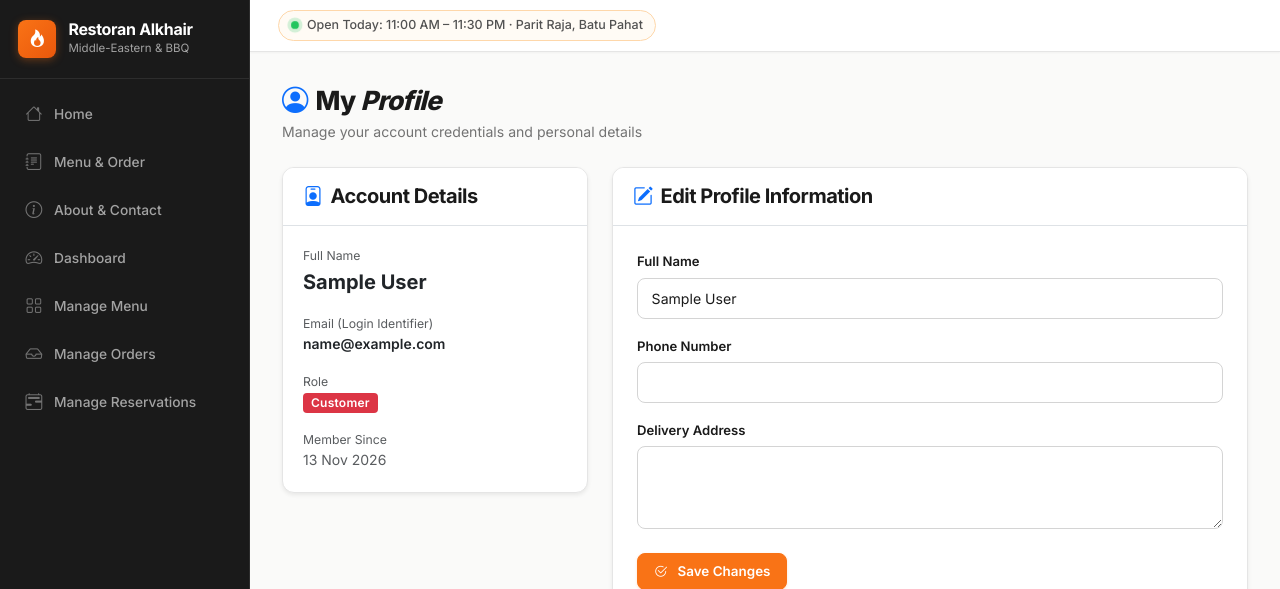
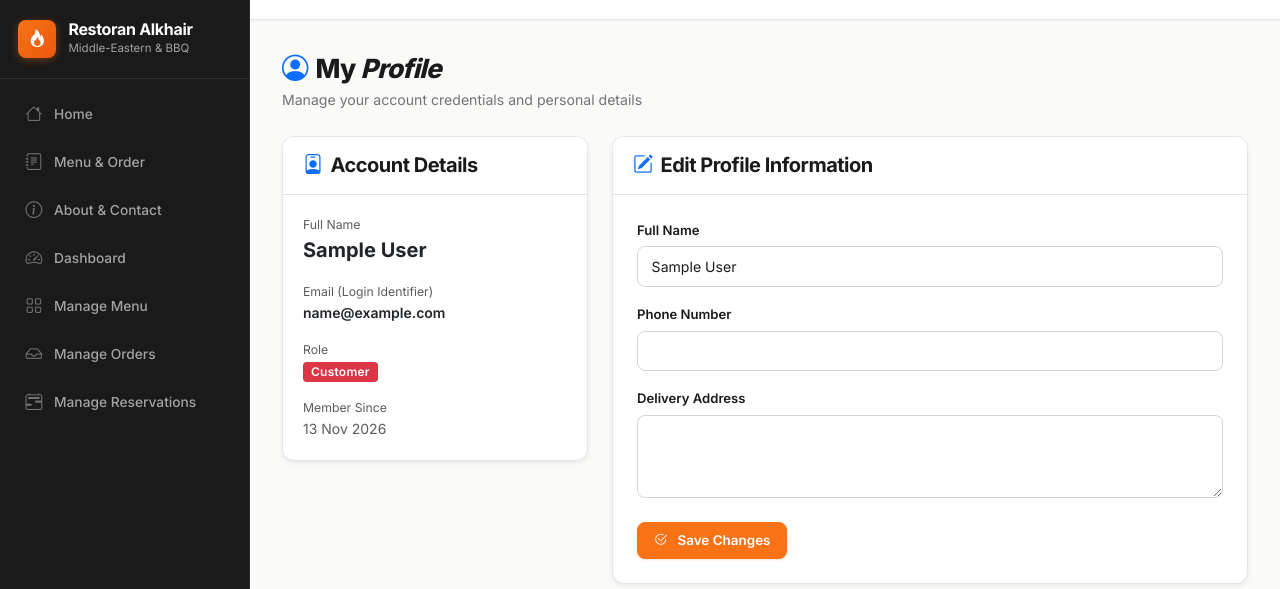
Before and after one commit to mohammad-jowel/Alkhair-Order-and-Reservation-System, a Django app: page /accounts/profile/ in a window 1280 px wide. Shown: the top 589 px of the page. Run offline with Django 5.2, Linux system fonts and the light colour scheme; the visitor is signed in with stand-in values (Sample User, id 1); data that the repository does not hold is empty.

Commit message:
UI: Remove operating hours status pill from top header

```diff
--- a/main/templates/base.html
+++ b/main/templates/base.html
@@ -135,10 +135,6 @@
                     <button class="mobile-toggle" id="sidebarToggle" aria-label="Toggle navigation">
                         <i class="bi bi-list"></i>
                     </button>
-                    <div class="status-pill d-none d-sm-inline-flex">
-                        <span class="status-dot-pulse"></span>
-                        <span>Open Today: 11:00 AM – 11:30 PM · Parit Raja, Batu Pahat</span>
-                    </div>
                 </div>
 
                 <div class="top-header-right">
```
